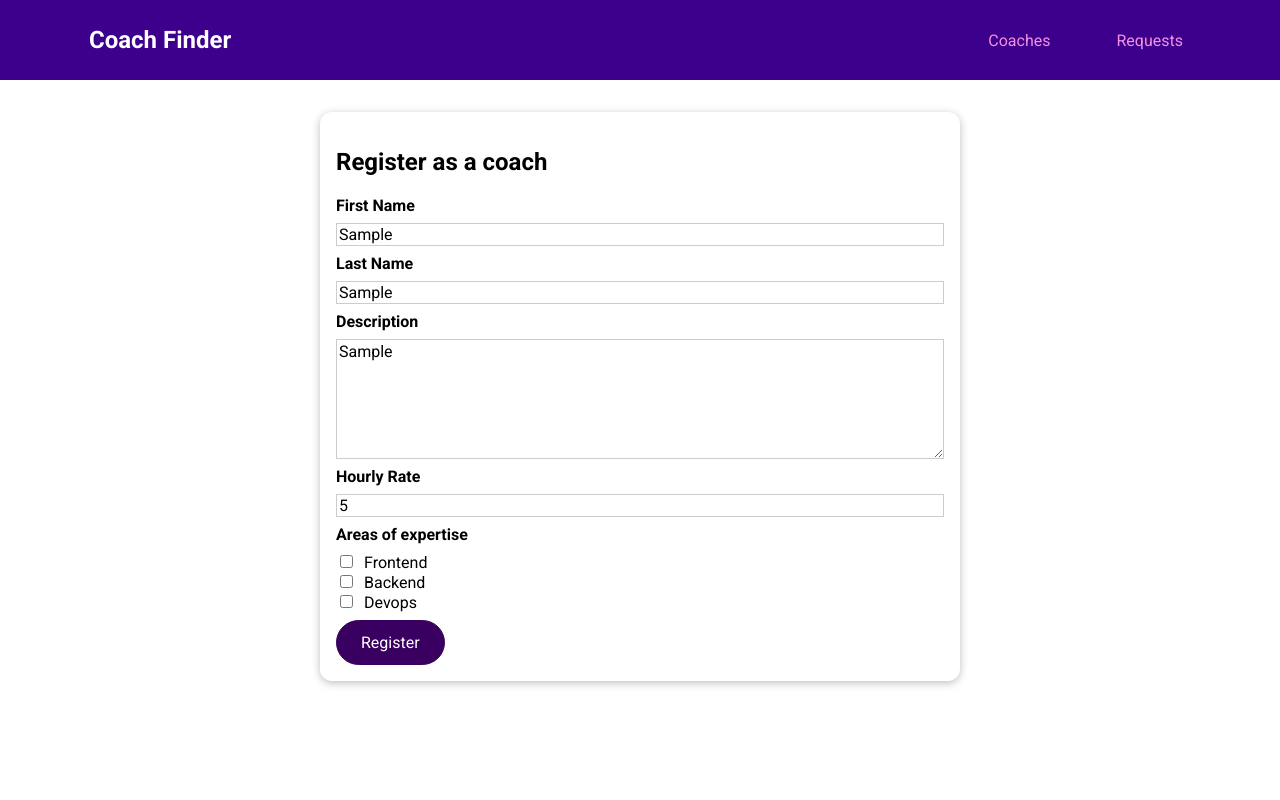
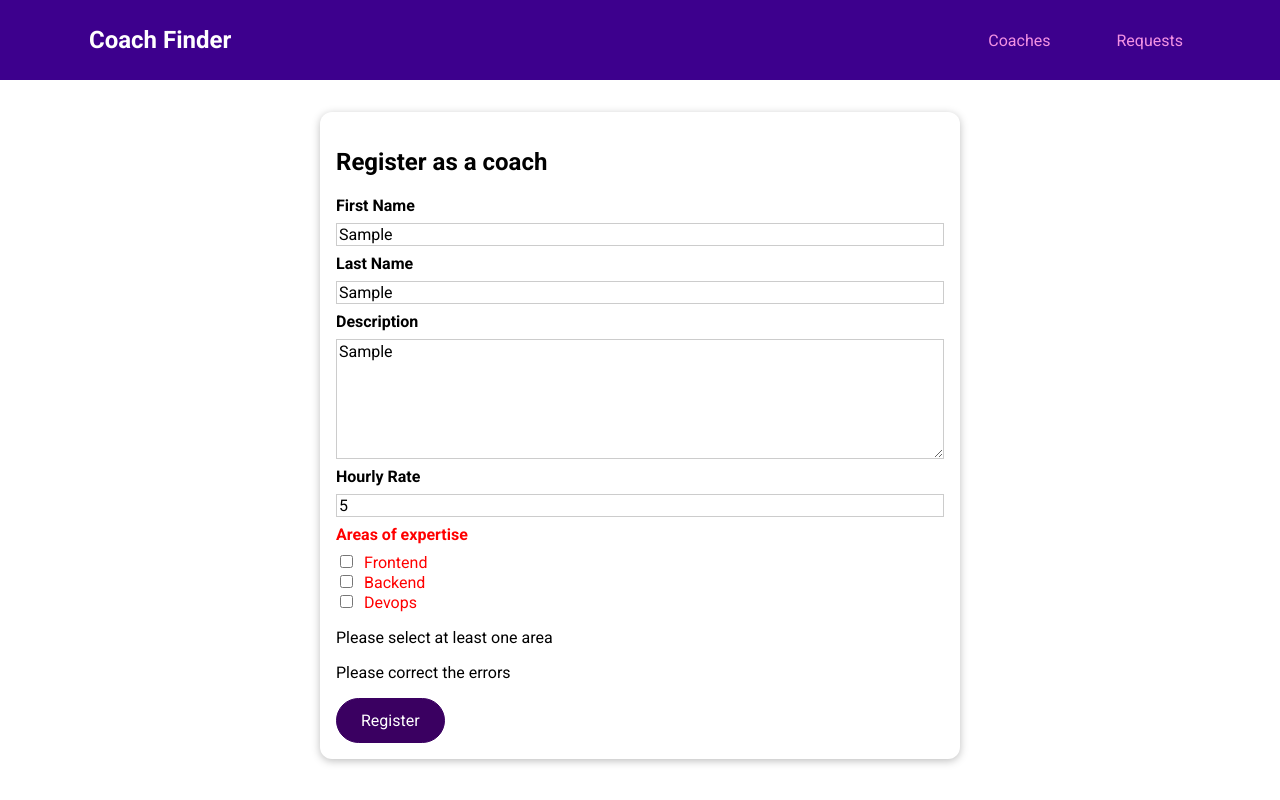
Before and after one commit to ojaswee/coach_finder, a Vue app: page /register in a window 1280 px wide. Both pictures are taken after typing "Sample", "Sample", "Sample", "5" into the empty fields and a click on the button "Register". Built offline with nearby package versions, Linux system fonts and the light colour scheme.

Commit message:
register coach validation added

```diff
--- a/src/components/coaches/CoachForm.vue
+++ b/src/components/coaches/CoachForm.vue
@@ -1,28 +1,34 @@
 <template>
 	<form id="coach-form" @submit.prevent="submitForm">
-		<div class="form-control">
+		<div class="form-control" :class="{invalid: !firstName.isValid}">
 			<label for="firstName">First Name</label>
-			<input type="text" id="firstName" v-model.trim="firstName">
+			<input type="text" id="firstName" v-model="firstName.value" @blur="clearValidity('firstName')">
+			<p v-if="!firstName.isValid">Please enter a first name</p>
 		</div>
-		<div class="form-control">
+		<div class="form-control" :class="{invalid: !lastName.isValid}">
 			<label for="lastName">Last Name</label>
-			<input type="text" id="lastName" v-model.trim="lastName">
+			<input type="text" id="lastName" v-model="lastName.value" @blur="clearValidity('lastName')">
+			<p v-if="!lastName.isValid">Please enter a last name</p>
 		</div>
-		<div class="form-control">
+		<div class="form-control" :class="{invalid: !description.isValid}">
 			<label for="description">Description</label>
-			<textarea id="description" rows="6" v-model.trim="description"></textarea>
+			<textarea id="description" rows="6" v-model="description.value" @blur="clearValidity('description')"></textarea>
+			<p v-if="!description.isValid">Please enter a description</p>
 		</div>
-		<div class="form-control">
+		<div class="form-control" :class="{invalid: !hourlyRate.isValid}">
 			<label for="hourlyRate">Hourly Rate</label>
-			<input type="number" id="hourlyRate" v-model.number="hourlyRate">
+			<input type="number" id="hourlyRate" v-model="hourlyRate.value" @blur="clearValidity('hourlyRate')">
+			<p v-if="!hourlyRate.isValid">Please enter hourly rate as digits</p>
 		</div>
-		<div class="form-control">
-        <label>Areas of expertise</label>
-        <div v-for="area in getAreas" :key="area">
-          <input type="checkbox" :id="area" :value="area" v-model="selectedAreas" />
-          <label :for="area">{{ area }}</label>
-        </div>
-      </div>
+		<div class="form-control" :class="{invalid: !selectedAreas.isValid}">
+			<label>Areas of expertise</label>
+			<div v-for="area in getAreas" :key="area" >
+				<input type="checkbox" :id="area" :value="area" v-model="selectedAreas.value"  @blur="clearValidity('selectedAreas')"/>
+				<label :for="area">{{ area }}</label>
+			</div>
+			<p v-if="!selectedAreas.isValid">Please select at least one area</p>
+		</div>
+		<p v-if="!formIsValid">Please correct the errors</p>
 		<base-button type="submit">Register
 		</base-button>
 	</form>
@@ -32,11 +38,12 @@ export default {
 	emits: ['save-data'],
 	data() {
 		return {
-			firstName: '',
-			lastName: '',
-			description: '',
-			hourlyRate: '',
-			selectedAreas: []
+			firstName: { value: '', isValid: true },
+			lastName: { value: '', isValid: true },
+			description: { value: '', isValid: true },
+			hourlyRate: { value: null, isValid: true },
+			selectedAreas: { value: [], isValid: true },
+			formIsValid: true
 		};
 	},
 	computed: {
@@ -45,13 +52,43 @@ export default {
 		}
 	},
 	methods: {
+		clearValidity(input){
+			this[input].isValid = true;
+		},
+		validateForm() {
+			this.formIsValid = true;
+			if (this.firstName.value.trim() === '') {
+				this.firstName.isValid = false;
+				this.formIsValid = false;
+			}
+			if (this.lastName.value.trim() === '') {
+				this.lastName.isValid = false;
+				this.formIsValid = false;
+			}
+			if (this.description.value.trim() === '') {
+				this.description.isValid = false;
+				this.formIsValid = false;
+			}
+			if (this.hourlyRate.value === null || this.hourlyRate.value < 0) {
+				this.hourlyRate.isValid = false;
+				this.formIsValid = false;
+			}
+			if (this.selectedAreas.value.length === 0) {
+				this.selectedAreas.isValid = false;
+				this.formIsValid = false;
+			}
+		},
 		submitForm() {
+			this.validateForm();
+			if (!this.formIsValid) {
+				return;
+			}
 			const formData = {
-				firstName: this.firstName,
-				lastName: this.lastName,
-				description: this.description,
-				rate: this.hourlyRate,
-				areas: [...this.selectedAreas]
+				firstName: this.firstName.value,
+				lastName: this.lastName.value,
+				description: this.description.value,
+				rate: this.hourlyRate.value,
+				areas: this.selectedAreas.value
 			};
 			this.$emit('save-data', formData);
 		}
--- a/src/pages/coaches/CoachRegistration.vue
+++ b/src/pages/coaches/CoachRegistration.vue
@@ -17,6 +17,7 @@ export default {
     saveCoachData(data) {
       console.log(data);
       this.$store.dispatch('coaches/registerCoach', data);
+      this.$router.replace('/coaches');
     }
   }
 };
--- a/src/pages/coaches/CoachesList.vue
+++ b/src/pages/coaches/CoachesList.vue
@@ -8,15 +8,11 @@
         <base-card>
             <div class="controls">
                 <base-button mode="outline">Refresh</base-button>
-                <base-button link to="/register">Register as coach</base-button>
+                <base-button v-if="!isCoach" link to="/register">Register as coach</base-button>
             </div>
             <ul v-if="hasCoaches">
-                <coach-item v-for="coach in filteredCoaches"
-                    :key="coach.id"
-                    :id="coach.id"
-                    :first-name="coach.firstName"
-                    :last-name="coach.lastName"
-                    :rate="coach.hourlyRate"
+                <coach-item v-for="coach in filteredCoaches" :key="coach.id" :id="coach.id"
+                    :first-name="coach.firstName" :last-name="coach.lastName" :rate="coach.hourlyRate"
                     :areas="coach.areas">
                 </coach-item>
             </ul>
@@ -51,7 +47,10 @@ export default {
         },
         hasCoaches() {
             return this.filteredCoaches.length > 0;
-        }
+        },
+        isCoach() {
+            return this.$store.getters['coaches/isCoach'];
+        },
     },
     methods: {
         setFilters(updatedFilters) {
--- a/src/store/index.js
+++ b/src/store/index.js
@@ -8,6 +8,16 @@ const store = createStore({
     modules: {
         coaches: coachesModules,
         requests: requestsModules
+    },
+    state() {
+        return {
+            userId: 'c3'
+        }
+    },
+    getters: {
+        userId(state) {
+            return state.userId;
+        }
     }
 });
 
--- a/src/store/modules/coaches/actions.js
+++ b/src/store/modules/coaches/actions.js
@@ -1,7 +1,7 @@
 export default {
     registerCoach(context, data) {
         const coachData = {
-            id:"c3",
+            id:context.rootGetters.userId,
             firstName: data.firstName,
             lastName: data.lastName,
             description: data.description,
--- a/src/store/modules/coaches/getters.js
+++ b/src/store/modules/coaches/getters.js
@@ -14,5 +14,11 @@ export default {
             coach.areas.forEach(area => areas.add(area));
         });
         return Array.from(areas);
+	},
+	isCoach(_,getters,rootGetters) {
+		const coaches = getters.coaches;
+		const userId = rootGetters.userId;
+		return coaches.some(coach => coach.id === userId);
+
 	}
 };
--- a/src/store/modules/coaches/index.js
+++ b/src/store/modules/coaches/index.js
@@ -7,6 +7,7 @@ export default
 		namespaced: true,
 		state() {
 			return {
+				userIsCoach: false,
 				coaches: [
 					{
 						id: 'c1',
```
